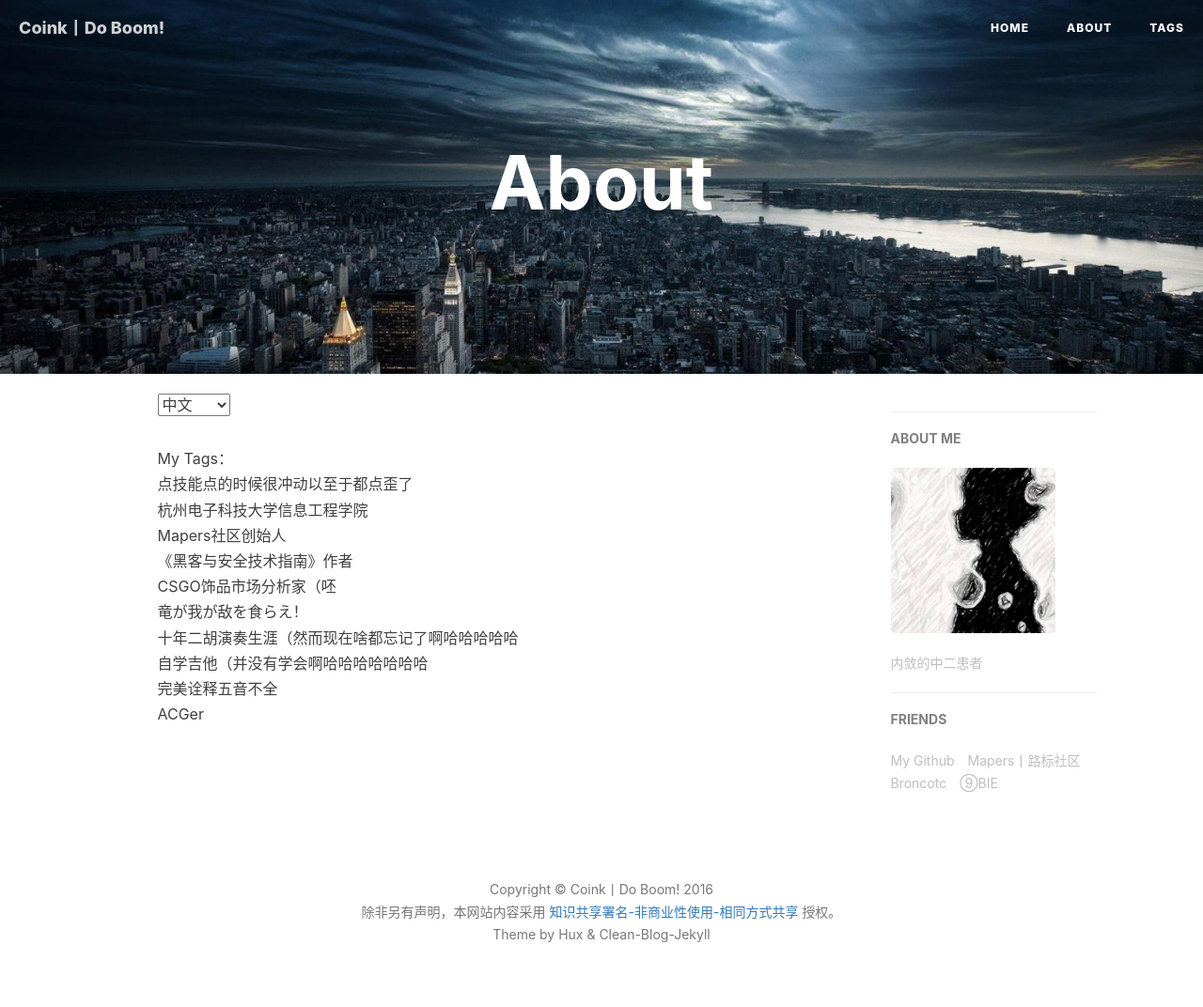
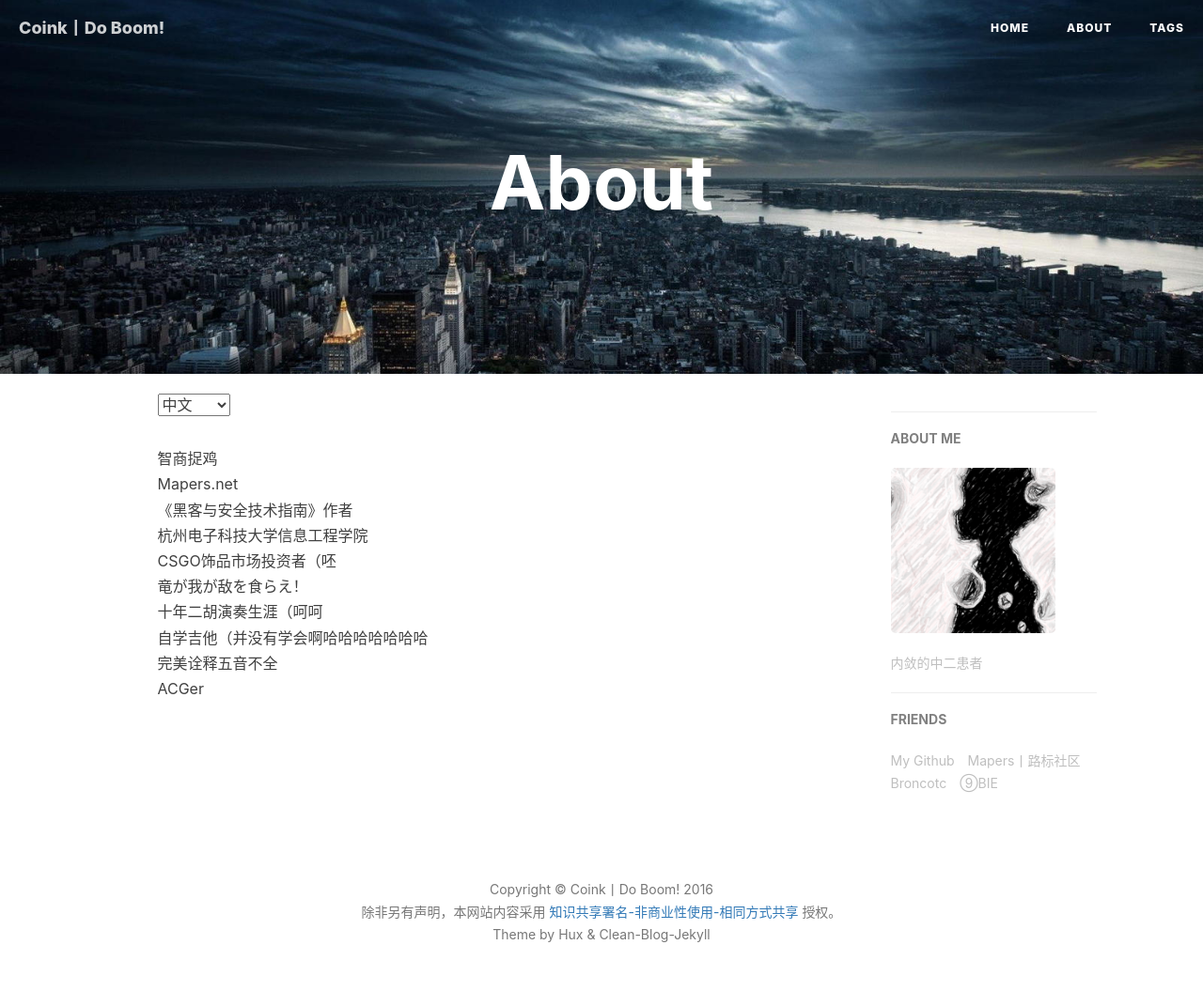
Before and after one commit to CoinkWang/coinkwang.github.com, a Jekyll site: the page built from about.html, in a window 1280 px wide. Shown: the whole page at 94% size. Built offline with Jekyll 4.4.1, drawn with Linux system fonts in a browser that asks for light colours; comment, search, counter and statistics services are not loaded.

Commit message:
没有期待就不存失望，没有羁绊就不会受伤。

```diff
--- a/about.html
+++ b/about.html
@@ -14,14 +14,13 @@ header-img: "img/about-bg.jpg"
 <div class="zh post-container">
 
     <p>
-My Tags：<br>
-点技能点的时候很冲动以至于都点歪了<br>
+智商捉鸡<br>
+Mapers.net<br>
+《黑客与安全技术指南》作者<br>
 杭州电子科技大学信息工程学院<br>
-Mapers社区创始人<br>
-《黑客与安全技术指南》作者<br>
-CSGO饰品市场分析家（呸<br>
+CSGO饰品市场投资者（呸<br>
 竜が我が敌を食らえ！<br>
-十年二胡演奏生涯（然而现在啥都忘记了啊哈哈哈哈哈<br>
+十年二胡演奏生涯（呵呵<br>
 自学吉他（并没有学会啊哈哈哈哈哈哈哈<br>
 完美诠释五音不全<br>
 ACGer<br>
--- a/index.html
+++ b/index.html
@@ -1,6 +1,6 @@
 ---
 layout: page
-description: "弱鸡 Coink's Blog"
+description: "“没有期待就不存失望，没有羁绊就不会受伤。”"
 ---
 
 {% for post in paginator.posts %}
```
